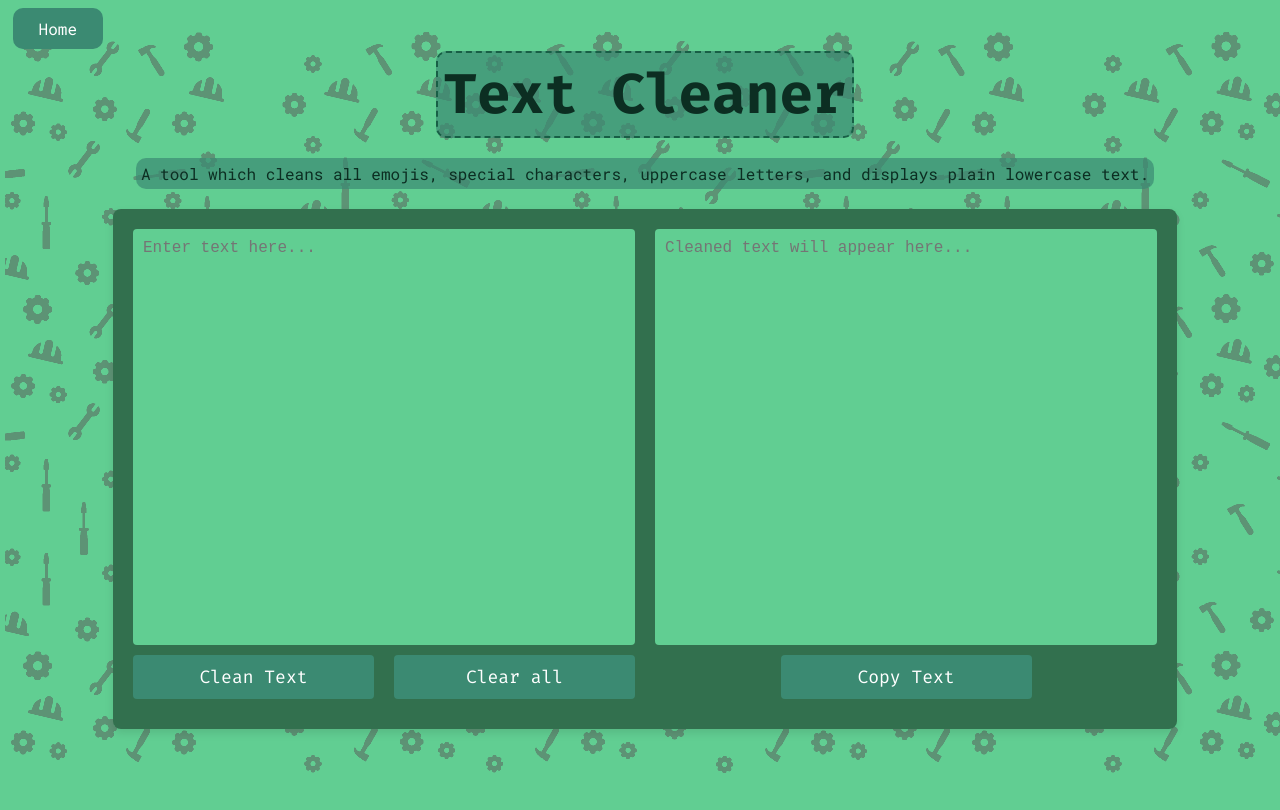
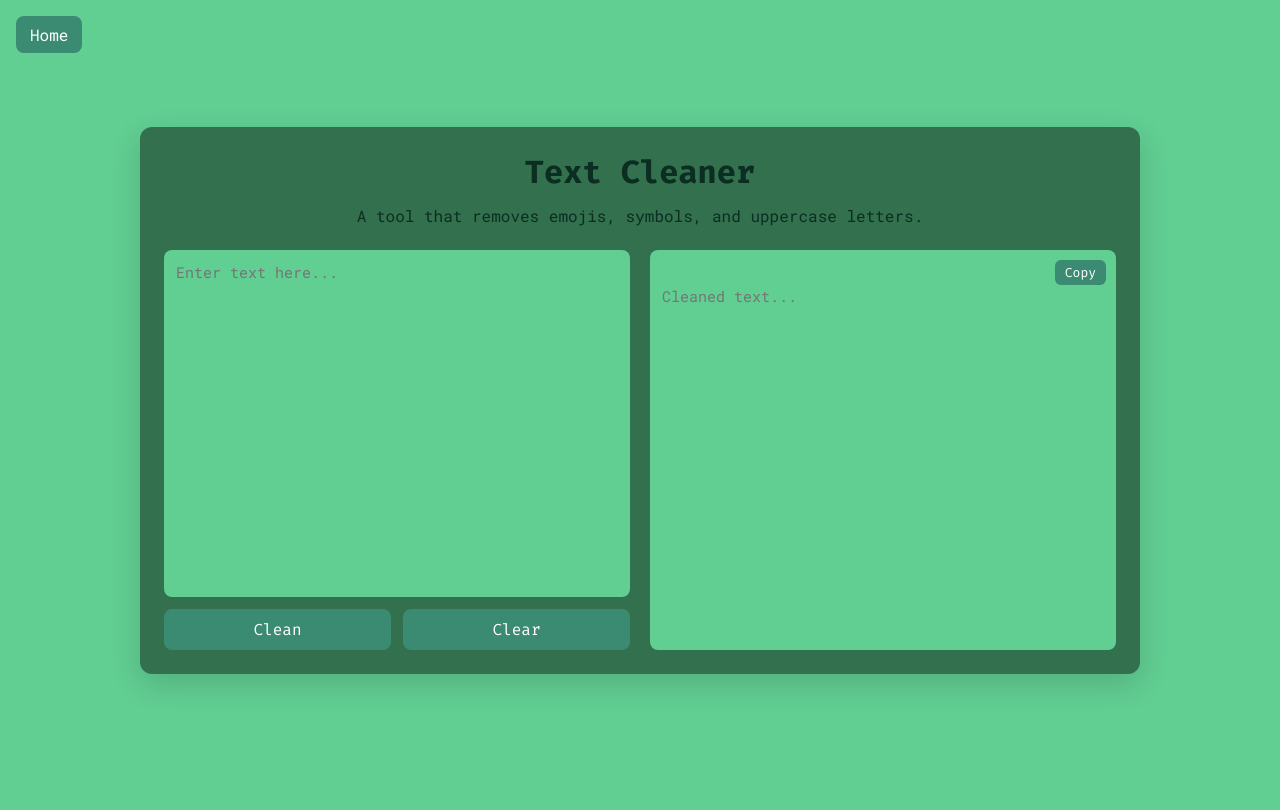
Before and after one commit to Sankarshan-T/Utility-Toolbox, a plain HTML site: page textcleaner.html in a window 1280 px wide. Drawn offline with Linux system fonts and the light colour scheme.

```diff
--- a/textcleaner.html
+++ b/textcleaner.html
@@ -5,32 +5,33 @@
     <meta name="viewport" content="width=device-width, initial-scale=1.0">
     <link rel="preconnect" href="https://fonts.googleapis.com">
     <link rel="preconnect" href="https://fonts.gstatic.com" crossorigin>
-    <link href="https://fonts.googleapis.com/css2?family=Fira+Code:wght@300..700&family=Roboto+Mono:ital,wght@0,100..700;1,100..700&display=swap" rel="stylesheet">
+    <link href="https://fonts.googleapis.com/css2?family=Fira+Code:wght@300..700&family=Roboto+Mono:wght@300..700&display=swap" rel="stylesheet">
     <link rel="icon" href="images/favicon.png" type="image/png">
     <link rel="stylesheet" href="textcleanerstyle.css">
     <script src="textcleaner.js"></script>
     <title>Text Cleaner</title>
 </head>
 <body>
-    <section id="section1">
-        <a href="index.html" class="home">Home</a>
-        <h1 class="textcleaner">Text Cleaner</h1>
-        <p class="description">A tool which cleans all emojis, special characters, uppercase letters, and displays plain lowercase text.</p>
-        <div class="container">
-            <div class="input">
+    <a href="index.html" class="home">Home</a>
+
+    <main class="app">
+        <h1>Text Cleaner</h1>
+        <p>A tool that removes emojis, symbols, and uppercase letters.</p>
+
+        <div class="panel">
+            <div class="box">
                 <textarea id="inputArea" placeholder="Enter text here..."></textarea>
-                <div class="buttcont">
-                    <button id="cleantext" onclick="cleanText()">Clean Text</button>
-                    <button id="cleartext" onclick="clearText()">Clear all</button>
+                <div class="actions">
+                    <button onclick="cleanText()">Clean</button>
+                    <button onclick="clearText()">Clear</button>
                 </div>
-
             </div>
 
-            <div class="output">
-                <textarea id="outputArea" readonly placeholder="Cleaned text will appear here..."></textarea>
-                <button id="copytext" onclick="copyText(this)">Copy Text</button>
+            <div class="box output-box">
+                <button class="copy-btn" onclick="copyText(this)">Copy</button>
+                <textarea id="outputArea" readonly placeholder="Cleaned text..."></textarea>
             </div>
         </div>
-    </section>
+    </main>
 </body>
 </html>
--- a/textcleanerstyle.css
+++ b/textcleanerstyle.css
@@ -1,209 +1,123 @@
-.roboto-mono-paragraph {
+* {
+    box-sizing: border-box;
     font-family: "Roboto Mono", monospace;
-    font-optical-sizing: auto;
-    font-weight: 300;
-    font-style: normal;
 }
 
-.fira-code-headings {
-    font-family: "Fira Code", monospace;
-    font-optical-sizing: auto;
-    font-weight: 200;
-    font-style: normal;
-}
-
-html {
-    width: 100vw;
-    height: 100vh;
+html, body {
+    width: 100%;
+    height: 100%;
+    margin: 0;
 }
 
 body {
     background: #61ce92;
-    width: 100%;
-    height: 100%;
-    margin: 0;
-    overflow: hidden;
-    padding: 5px;
+    display: flex;
+    align-items: center;
+    justify-content: center;
 }
 
 .home {
-    align-self: flex-start;
     position: absolute;
-    top: 1%;
-    left: 1%;
-    display: flex;
-    align-items: center;
-    justify-content: center;
-    border-radius: 10px;
-    width: 70px;
-    height: fit-content;
-    padding: 10px;
+    top: 16px;
+    left: 16px;
+    padding: 8px 14px;
+    background: #3b8a72;
+    color: #fff;
     text-decoration: none;
-    color: #fff;
-    background-color: #3b8a72;
-    font-family: "Roboto Mono";
+    border-radius: 8px;
 }
 
 .home:hover {
-    background-color: #285c4c;
-    box-shadow: 0 5px 20px #185f46;
-    transition: 0.2s ease-in-out box-shadow;
+    background: #285c4c;
 }
 
-#section1 {
-    background-image: url("images/overlay.png");
-    background-position: center;
-    background-size: contain auto;
-    width: 100%;
-    height: 100%;
+.app {
+    width: 85%;
+    max-width: 1000px;
+    background: #32704e;
+    padding: 24px;
+    border-radius: 12px;
+    box-shadow: 0 10px 30px rgba(0,0,0,0.15);
+    text-align: center;
+}
+
+h1 {
+    font-family: "Fira Code", monospace;
+    margin: 0;
+    color: #0c2e22;
+}
+
+p {
+    margin: 12px 0 24px;
+    color: #0c2e22;
+}
+
+.panel {
+    display: flex;
+    gap: 20px;
+    height: 400px;
+}
+
+.box {
+    flex: 1;
     display: flex;
     flex-direction: column;
-    justify-content: flex-start;
-    align-items: center;
+    gap: 12px;
 }
 
-.textcleaner {
-    font-family: "Fira Code";
-    color: #0c2e22;
-    border: 2px solid #185f46;
-    background-color: #3b8a72af;
-    border-style:dashed ;
-    padding: 5px;
-    border-radius: 10px;
-    font-size: 3.5em;
-    user-select: none;
-    margin-bottom: 0;
+textarea {
+    flex: 1;
+    resize: none;
+    border: none;
+    border-radius: 8px;
+    padding: 12px;
+    font-size: 15px;
+    background: #61ce92;
 }
 
-.textcleaner:hover {
-    box-shadow: 0 5px 20px #185f46;
-    transition: 0.2s ease-in-out box-shadow;
+.actions {
+    display: flex;
+    gap: 12px;
 }
 
-.description {
-    font-size: 1em;
-    font-family: "Roboto Mono";
-    margin: 20px;
-    color: #0c2e22;
+button {
+    flex: 1;
+    padding: 10px;
     border: none;
-    background-color: #3b8a72af;
-    padding: 5px;
-    border-radius: 10px;
-    user-select: none;
+    border-radius: 8px;
+    background: #3b8a72;
+    color: #fff;
+    font-family: "Fira Code", monospace;
+    font-size: 16px;
+    cursor: pointer;
 }
 
-.description:hover {
-    box-shadow: 0 5px 20px #185f46;
-    transition: 0.2s ease-in-out box-shadow;
+button:hover {
+    background: #285c4c;
 }
 
-.container {
-    width: 80%;
-    height: 60%;
-    background-color: #32704e;
-    padding: 20px;
-    border-radius: 8px;
-    box-shadow: 0 4px 8px rgba(0,0,0,0.1);
-    display: inline-flex;
-    gap: 20px;
+
+.output-box {
+    position: relative;
 }
 
-.input {
-    display: flex;
-    flex-direction: column;
-    align-items: center;
-    width: 50%;
-    height: 100%;
+.copy-btn {
+    position: absolute;
+    top: 10px;
+    right: 10px;
+    padding: 4px 10px;
+    font-size: 13px;
+    border-radius: 6px;
+    background: #3b8a72;
+    color: #fff;
+    border: none;
+    cursor: pointer;
 }
 
-.output {
-    display: flex;
-    flex-direction: column;
-    align-items: center;
-    width: 50%;
-    height: 100%;
-}
-
-#inputArea {
-    background-color: #61ce92;
-    border: none;
-    resize: none;
-    height: 90%;
-    width: 100%;
-    padding: 10px;
-    margin-bottom: 10px;
-    border-radius: 4px;
-    box-sizing: border-box;
-    font-size: 16px;
-}
-
-.buttcont {
-    display: flex;
-    align-items: center;
-    width: 100%;
-    gap: 20px;
-}
-
-#cleantext {
-    width: 50%;
-    padding: 10px;
-    background-color: #3b8a72;
-    color: white;
-    border: none;
-    border-radius: 4px;
-    font-size: 18px;
-    cursor: pointer;
-    margin-bottom: 10px;
-    font-family: "Fira Code";
-}
-
-#cleantext:hover {
-    background-color: #285c4c;
-}
-
-#cleartext {
-    width: 50%;
-    padding: 10px;
-    background-color: #3b8a72;
-    color: white;
-    border: none;
-    border-radius: 4px;
-    font-size: 18px;
-    cursor: pointer;
-    margin-bottom: 10px;
-    font-family: "Fira Code";
-}
-
-#cleartext:hover {
-    background-color: #285c4c;
-}
-
-#copytext {
-    width: 50%;
-    padding: 10px;
-    background-color: #3b8a72;
-    color: white;
-    border: none;
-    border-radius: 4px;
-    font-size: 18px;
-    cursor: pointer;
-    margin-bottom: 10px;
-    font-family: "Fira Code";
-}
-
-#copytext:hover {
-    background-color: #285c4c;
+.copy-btn:hover {
+    background: #285c4c;
 }
 
 #outputArea {
-    resize: none;
-    border: none;
-    width: 100%;
-    height: 90%;
-    padding: 10px;
-    margin-bottom: 10px;
-    border-radius: 4px;
-    box-sizing: border-box;
-    font-size: 16px;
-    background-color: #61ce92;
+    padding-top: 36px;
 }
--- a/unitconverter.css
+++ b/unitconverter.css
@@ -1,135 +1,98 @@
-.roboto-mono-paragraph {
-    font-family: "Roboto Mono", monospace;
-    font-optical-sizing: auto;
-    font-weight: 300;
-    font-style: normal;
-}
-
-.fira-code-headings {
-    font-family: "Fira Code", monospace;
-    font-optical-sizing: auto;
-    font-weight: 200;
-    font-style: normal;
-}
-
-html {
-    width: 100vw;
-    height: 100vh;
+/* Reset */
+* {
+    box-sizing: border-box;
+    margin: 0;
+    padding: 0;
 }
 
 body {
+    height: 100vh;
     background: #7dcda1;
-    width: 100%;
-    height: 100%;
-    margin: 0;
-    overflow: hidden;
-    padding: 5px;
+    font-family: "Roboto Mono", monospace;
+    display: flex;
+    justify-content: center;
+    align-items: center;
+    color: #0c2e22;
 }
 
+/* Home button */
 .home {
-    align-self: flex-start;
     position: absolute;
-    top: 1%;
-    left: 1%;
-    display: flex;
-    align-items: center;
-    justify-content: center;
-    border-radius: 10px;
-    width: 70px;
-    height: fit-content;
-    padding: 10px;
+    top: 16px;
+    left: 16px;
     text-decoration: none;
-    color: #fff;
-    background-color: #3b8a72;
-    font-family: "Roboto Mono";
+    background: #3b8a72;
+    color: white;
+    padding: 8px 14px;
+    border-radius: 6px;
+    font-size: 14px;
 }
 
 .home:hover {
-    background-color: #285c4c;
-    box-shadow: 0 5px 20px #185f46;
-    transition: 0.2s ease-in-out box-shadow;
+    background: #2d6b58;
 }
 
-#section1 {
-    background-image: url("images/overlay.png");
-    background-position: center;
-    background-size: contain auto;
-    width: 100%;
-    height: 100%;
-    display: flex;
-    flex-direction: column;
-    justify-content: flex-start;
-    align-items: center;
+/* App container */
+.app {
+    background: #32704e;
+    padding: 30px;
+    border-radius: 12px;
+    width: 60%;
+    min-width: 300px;
+    height: fit-content;
+    text-align: center;
+    box-shadow: 0 10px 30px rgba(0, 0, 0, 0.15);
 }
 
-.unitconverter {
-    font-family: "Fira Code";
-    color: #0c2e22;
-    border: 2px solid #185f46;
-    background-color: #3b8a72af;
-    border-style:dashed ;
-    padding: 5px;
-    border-radius: 10px;
-    font-size: 3.5em;
-    user-select: none;
-    margin-bottom: 0;
-}
-
-.unitconverter:hover {
-    box-shadow: 0 5px 20px #185f46;
-    transition: 0.2s ease-in-out box-shadow;
+h1 {
+    font-family: "Fira Code", monospace;
+    font-size: 2.2rem;
+    margin-bottom: 10px;
+    color: #fff;
 }
 
 .description {
-    font-size: 1em;
-    font-family: "Roboto Mono";
-    margin: 20px;
-    color: #0c2e22;
-    border: none;
-    background-color: #3b8a72af;
-    padding: 5px;
-    border-radius: 10px;
-    user-select: none;
+    font-size: 0.95rem;
+    margin-bottom: 25px;
+    opacity: 0.9;
 }
 
-.description:hover {
-    box-shadow: 0 5px 20px #185f46;
-    transition: 0.2s ease-in-out box-shadow;
+/* Converter layout */
+.converter {
+    display: flex;
+    gap: 20px;
+    justify-content: space-between;
+    margin-top: 50px;
 }
 
-.container {
-    width: 80%;
-    height: 40%;
-    background-color: #32704e;
-    padding: 20px;
-    border-radius: 8px;
-    box-shadow: 0 5px 20px #185f46;
-    display: inline-flex;
-    justify-content: space-evenly;
-    align-items: center;
+.group {
+    flex: 1;
+    display: flex;
+    flex-direction: column;
+    gap: 8px;
 }
 
-.input-group, .output-group {
-    display: flex;
-    height: 50px;
-    gap: 10px;
-    margin-bottom: 15px;
+label {
+    font-size: 0.9rem;
+    text-align: left;
 }
 
-.from, .to {
-    font-family: "Roboto Mono";
-    align-self: flex-end;
-    margin-top: auto;
-}
-
-input, select {
+/* Inputs */
+input,
+select {
     padding: 10px;
-    border: 1px solid #ccc;
-    border-radius: 5px;
-    font-size: 16px;
-    flex: 1;
+    border-radius: 6px;
+    border: none;
+    font-size: 15px;
 }
 
 input[readonly] {
-    background-color: #e9e9e9;
+    background: #e6e6e6;
 }
+
+/* Responsive */
+@media (max-width: 500px) {
+    .converter {
+        flex-direction: column;
+    }
+}
```
Also changed, not shown: unitconverter.html (+23 -15 lines), unitconverter.js (added, +59 -0 lines).
